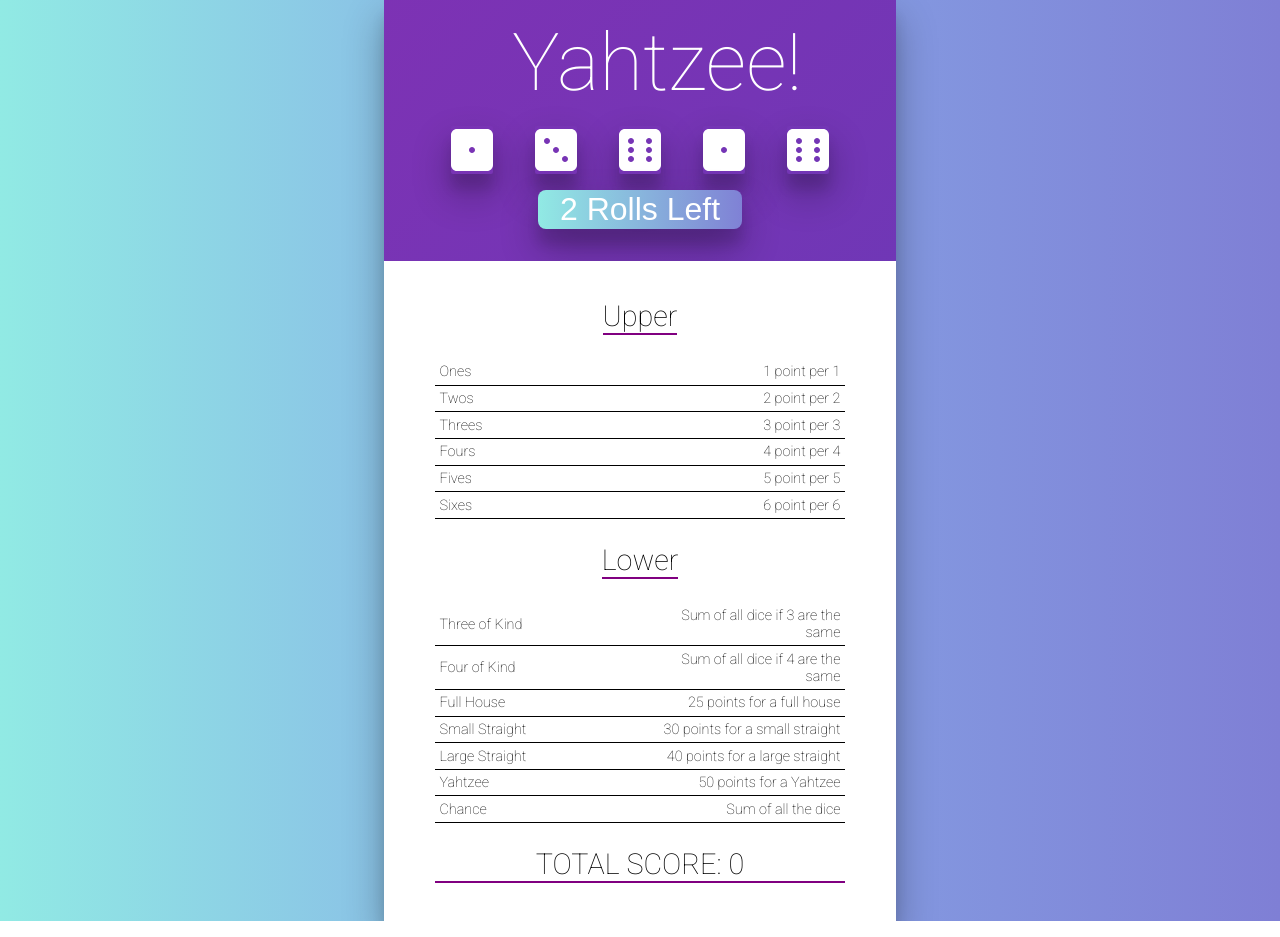
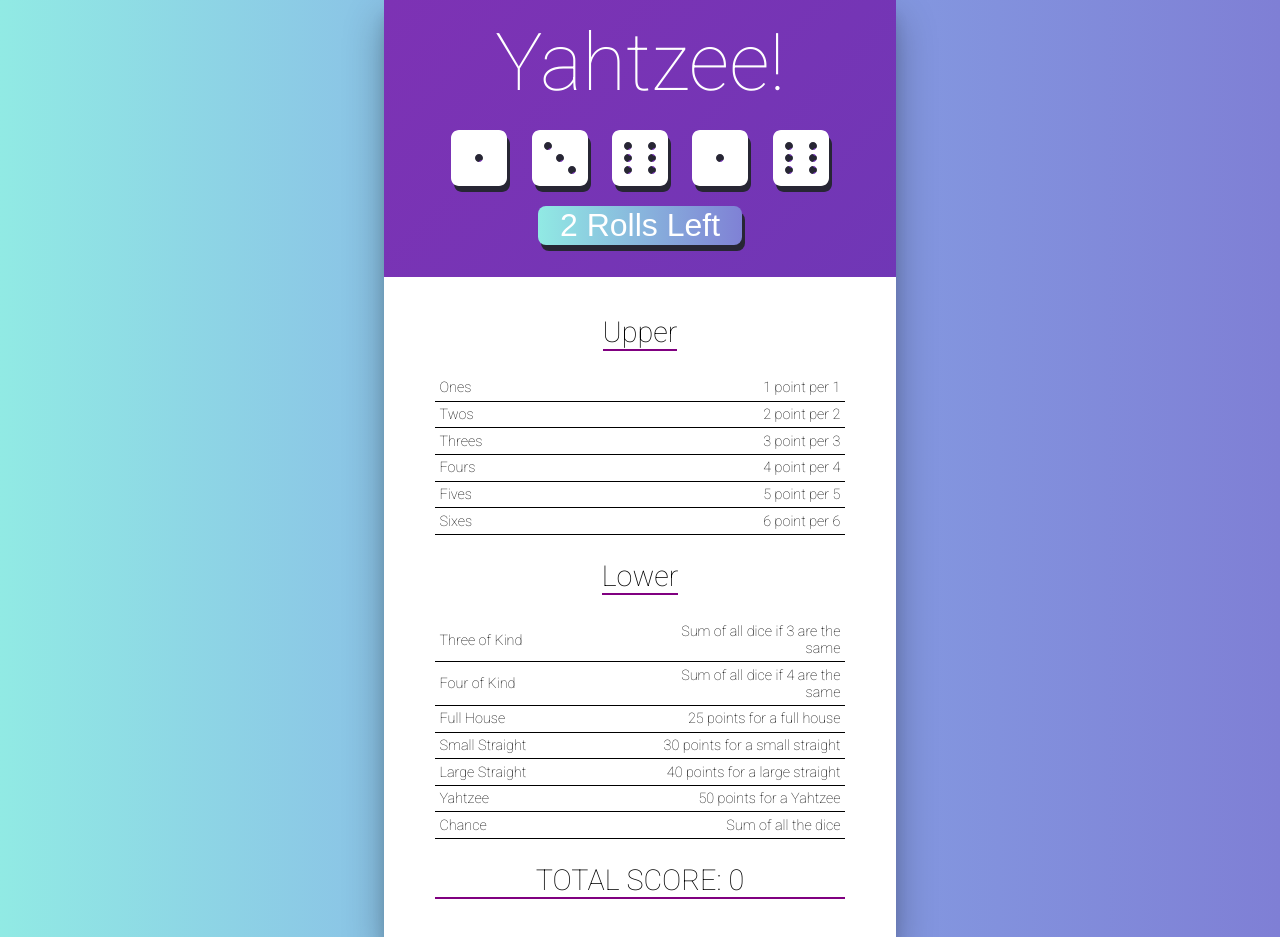
Before and after one commit to lmarvelly/yahtzee, a React (Create React App) app: page / in a window 1280 px wide. Built offline with nearby package versions, Linux system fonts and the light colour scheme.

Commit message:
Added styles

```diff
--- a/src/App.css
+++ b/src/App.css
@@ -15,5 +15,5 @@
 	font-weight: 100;
 	display: inline-block;
 	font-size: 5rem;
-  width: 50%;
+	/* width: 50%; */
 }
--- a/src/App.js
+++ b/src/App.js
@@ -1,9 +1,16 @@
 import React, { Component } from "react";
+import { config } from '@fortawesome/fontawesome-svg-core';
+import '@fortawesome/fontawesome-svg-core/styles.css';
+
 import Game from "./Game";
 import "./App.css";
 
-class App extends Component {
-  render() {
+config.autoAddCss = false;
+
+class App extends Component
+{
+	render()
+	{
 		return (
 			<div className='App'>
 			<Game />
--- a/src/Dice.css
+++ b/src/Dice.css
@@ -1,5 +1,15 @@
-.Dice {
-  margin: 1em;
-  display: flex;
-  justify-content: space-between;
+.Dice
+{
+	margin: 0.5em;
+	margin-bottom: 1em;
+	display: flex;
+	justify-content: space-between;
 }
+
+@media (min-width: 1025px)
+{
+	.Dice
+	{
+		margin: 1em;
+	}
+}
--- a/src/Die.css
+++ b/src/Die.css
@@ -1,39 +1,21 @@
-/* Original Styles For Numbers, before icons added in */
-/* .Die {
-  font-size: 25px;
-  display: inline-block;
-  padding: 0.5em 0.8em;
-  font-family: monospace;
-  font-weight: bold;
-  background-color: black;
-  color: white;
-  margin-right: 1em;
-} */
-
-/* THE NICER STYLES MADE FOR THE FONT-AWESOME ICONS... */
-
-.Die {
+.Die
+{
 	color: white;
 	border-radius: 2px;
-	/* h-offset v-offset blur spread color |inset|initial|inherit */
-
-	box-shadow:0 0 0 rgba(0, 0, 0, 0.3),  0 19px 38px rgba(0, 0, 0, 0.3), 0 15px 12px rgba(0, 0, 0, 0.1);
+	filter: drop-shadow(3px 6px #272634);
 
 	/* Animation */
 	transition: all 0.3s ease;
-
-	/* Trying to get the shadow to work */
-	/* background-color: black;
-	box-shadow: 1px 1px black;
-	box-shadow: 2px 2px 0 1px black; */
 }
 
-.Die-locked {
+.Die-locked
+{
   opacity: 0.5;
-  text-shadow: none;
+  filter: none;
 }
 
-.Die:not(.Die-locked):hover {
+.Die:not(.Die-locked):hover
+{
   cursor: pointer;
   opacity: 0.8;
 }
--- a/src/Die.js
+++ b/src/Die.js
@@ -1,7 +1,6 @@
 import React, { Component } from "react";
 import { FontAwesomeIcon } from '@fortawesome/react-fontawesome';
 import { faDiceOne, faDiceTwo, faDiceThree, faDiceFour, faDiceFive, faDiceSix } from '@fortawesome/free-solid-svg-icons';
-import "@fortawesome/fontawesome-svg-core/styles.css"
 
 import "./Die.css";
 
@@ -44,7 +43,7 @@ class Die extends Component
 					className={ classes }
 					disabled={ disabled }
 					icon={ thisIcon }
-					size="3x"
+					size="4x"
 					onClick={ this.handleClick }
 				/>
 		);}
--- a/src/Game.css
+++ b/src/Game.css
@@ -1,22 +1,34 @@
+.Game-header
+{
+	width: 100%;
+	background: linear-gradient(-45deg, #673ab7, #9c27b0);
+	background-size: 400% 400%;
+	-webkit-animation: Gradient 15s ease infinite;
+	-moz-animation: Gradient 15s ease infinite;
+	animation: Gradient 15s ease infinite;
+}
+
 .Game
 {
-  width: 50%;
+  width: 100%;
   background: white;
   box-shadow: 0 19px 38px rgba(0, 0, 0, 0.3), 0 15px 12px rgba(0, 0, 0, 0.1);
-  margin: 0 30%;
+  margin: 0;
   display: flex;
   flex-direction: column;
   justify-content: center;
   align-items: center;
 }
+
 h2 {
   font-weight: 100;
   font-size: 2em;
   border-bottom: 2px solid purple;
   display: inline-block;
 }
-.Game-dice-section {
-  width: 80%;
+.Game-dice-section
+{
+  width: 100%;
   margin-left: auto;
   margin-right: auto;
   margin-top: 0;
@@ -28,13 +40,14 @@ h2 {
   align-items: center;
 }
 
-.Game-reroll {
-  font-size: 2em;
+.Game-reroll
+{
+  font-size: 1.5em;
   color: white;
   font-weight: 100;
   transition: 0.5s;
   background-size: 200% auto;
-  box-shadow: 0 19px 38px rgba(0, 0, 0, 0.3), 0 15px 12px rgba(0, 0, 0, 0.1);
+  filter: drop-shadow(3px 6px #272634);
   background-image: linear-gradient(
     to right,
     #91eae4 0%,
@@ -62,6 +75,7 @@ h2 {
   background-color: #ddd;
   cursor: not-allowed;
   opacity: 0.5;
+  filter: none;
 }
 
 .Game-description {
@@ -69,14 +83,7 @@ h2 {
   color: white;
 }
 
-.Game-header {
-  width: 100%;
-  background: linear-gradient(-45deg, #673ab7, #9c27b0);
-  background-size: 400% 400%;
-  -webkit-animation: Gradient 15s ease infinite;
-  -moz-animation: Gradient 15s ease infinite;
-  animation: Gradient 15s ease infinite;
-}
+
 
 @keyframes Gradient {
   0% {
@@ -89,3 +96,20 @@ h2 {
     background-position: 0% 50%;
   }
 }
+
+@media (min-width: 1025px)
+{
+	.Game
+	{
+		margin: 0 30%;
+		width: 50%;
+	}
+	.Game-reroll
+	{
+		font-size: 2em;
+	}
+	.Game-dice-section
+	{
+		width: 80%;
+	}
+}
--- a/src/ScoreTable.css
+++ b/src/ScoreTable.css
@@ -1,4 +1,5 @@
-.ScoreTable {
+.ScoreTable
+{
 	display: flex;
 	flex-direction: column;
 	font-size: 0.9rem;
@@ -7,13 +8,22 @@
 	padding: 1em;
 }
 
-.ScoreTable table {
+.ScoreTable table
+{
 	width: 100%;
 	margin: 0 auto;
-  min-width: 400px;
 }
 
-.ScoreTable-section {
+.ScoreTable-section
+{
 	vertical-align: top;
 	width: 100%;
 }
+
+@media (min-width: 1025px)
+{
+	.ScoreTable table
+	{
+		min-width: 400px;
+	}
+}
```
Lines whose indentation alone changed are shown as unchanged.
